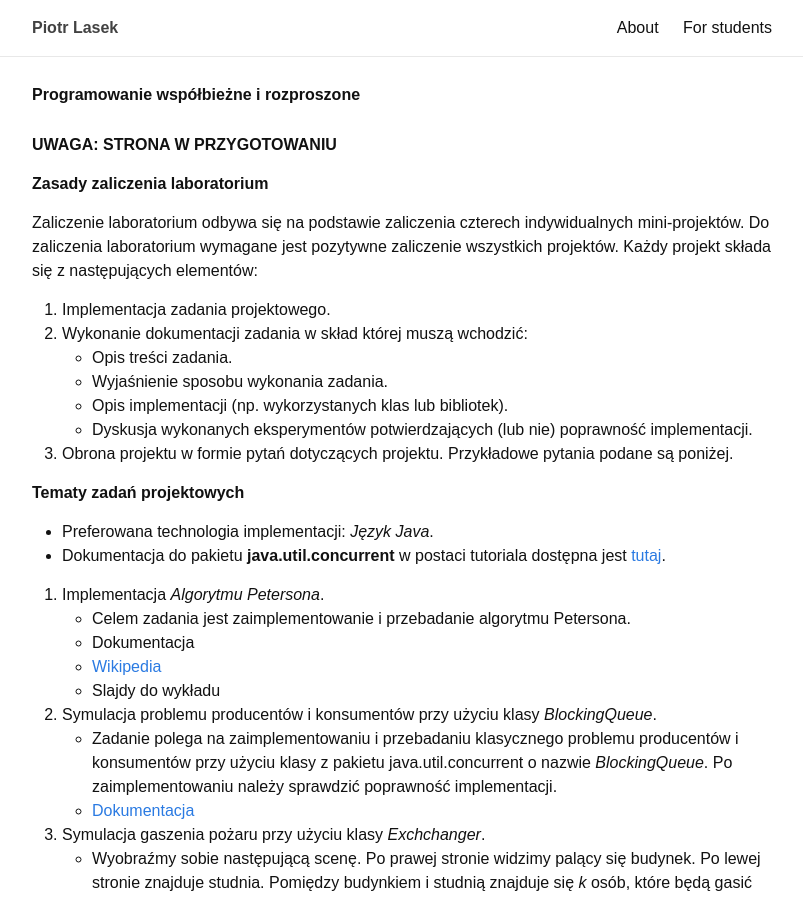
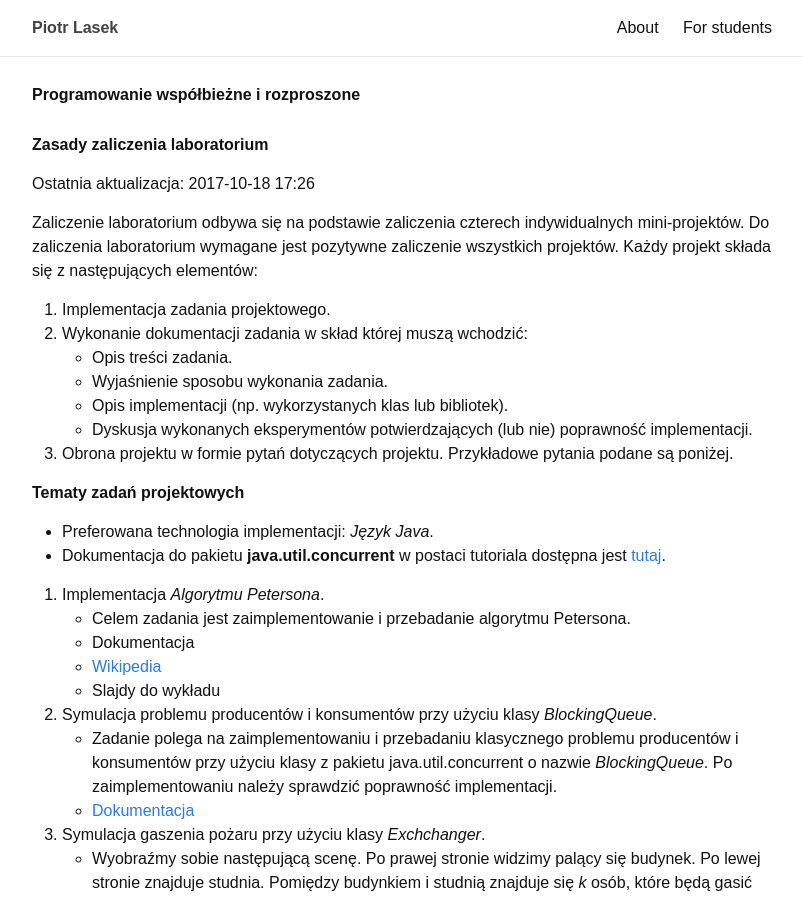
Before and after one commit to piotrlasek/piotrlasek.github.io, a Jekyll site: the page built from for-students/pwir2017.md, in a window 1280 px wide and 900 px high. Shown: the whole window, without its empty margins (238-1041 px from the left). Built offline with Jekyll 4.4.1, drawn with Linux system fonts in a browser that asks for light colours.

Commit message:
some changes

```diff
--- a/for-students/pwir2017.md
+++ b/for-students/pwir2017.md
@@ -5,9 +5,9 @@ permalink: /for-students/pwir
 exclude: true
 ---
 
-# UWAGA: STRONA W PRZYGOTOWANIU
+# Zasady zaliczenia laboratorium
 
-# Zasady zaliczenia laboratorium
+Ostatnia aktualizacja: 2017-10-18 17:26
 
 Zaliczenie laboratorium odbywa się na podstawie zaliczenia czterech
 indywidualnych mini-projektów. Do zaliczenia laboratorium wymagane
```
